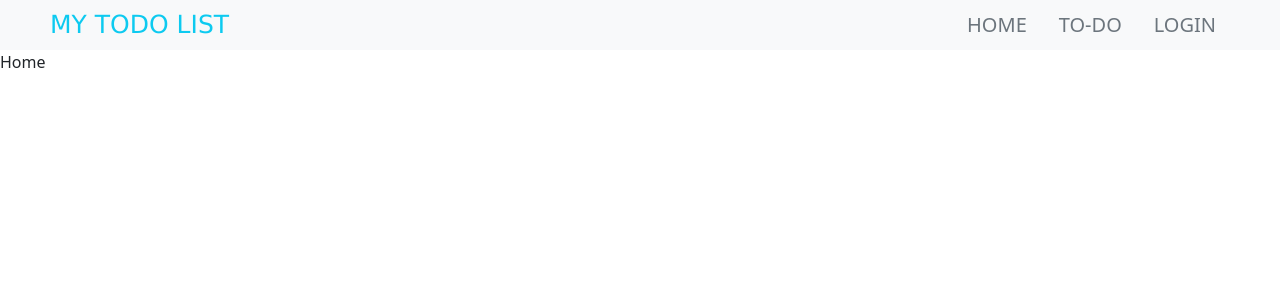
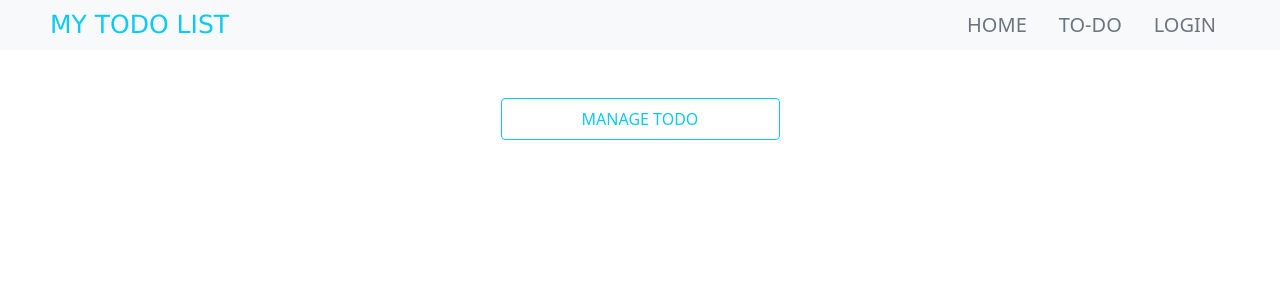
Before and after one commit to SadiaMou007/todo-list, a React (Create React App) app: page / in a window 1280 px wide. Shown: the top 300 px of the page. Built offline with nearby package versions, Linux system fonts and the light colour scheme; no server answers.

Commit message:
home page btn

```diff
--- a/src/components/Home/Home.js
+++ b/src/components/Home/Home.js
@@ -1,7 +1,24 @@
 import React from "react";
+import { useNavigate } from "react-router-dom";
 
 const Home = () => {
-  return <div>Home</div>;
+  const navigate = useNavigate();
+  const handleNavigate = () => {
+    navigate("/todo");
+  };
+  return (
+    <div className="container my-5">
+      <div className="w-25 mx-auto">
+        {" "}
+        <button
+          onClick={handleNavigate}
+          className="w-100 p-2 btn btn-outline-info"
+        >
+          MANAGE TODO
+        </button>
+      </div>
+    </div>
+  );
 };
 
 export default Home;
```
